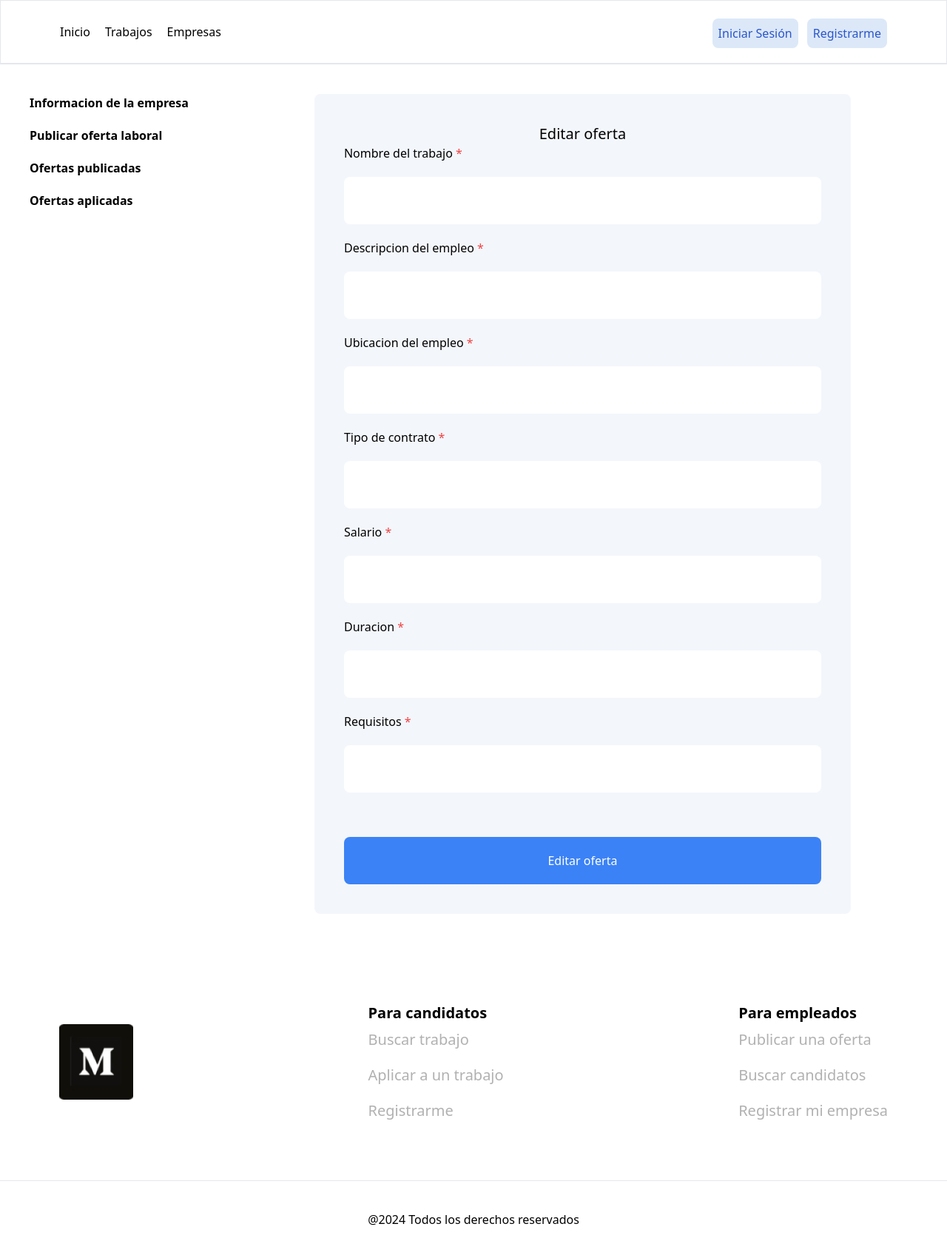
After one commit to Art3611/Bolsa-de-trabajo, a PHP site: the page made by bolsa-trabajo/views/perfilEmpresa/editarOferta.php in a window 1280 px wide. The commit adds this page. Shown: the whole page at 74% size. Run offline with PHP 8.4, Linux system fonts and the light colour scheme; the template is opened without the code that fills it, so the values that code supplies are empty; some libraries are stand-ins or nearby versions.

Commit message:
funcionalidad de editar oferta publicada

```diff
--- /dev/null
+++ b/bolsa-trabajo/views/perfilEmpresa/editarOferta.php
@@ -0,0 +1,43 @@
+<?php require 'views/partials/header.php'; ?>
+
+<main class='flex flex-col md:flex-row'
+
+<?php require 'views/partials/sideBarEmpresa.php';?>
+
+<section class='mx-auto flex flex-col md:flex-row gap-10 p-10'>
+
+<div class='bg-[#F3F6FB] md:w-[725px] p-10 rounded-lg'>
+ <h1 class='text-xl text-center'>Editar oferta</h1>
+
+ <form action="<?= constant('URL') . 'perfilEmpresa/actualizarOferta/'. $this->oferta->id ?>" method="POST" class='flex flex-col gap-3 md:gap-5'>
+    <label for="nombre_trabajo">Nombre del trabajo <span class='text-red-500' >*</span></label>
+    <input type="text" name='nombre_trabajo' class=' h-10 md:h-16 rounded-lg' minlength="10"  maxlength="255" required value="<?= $this->oferta->nombre_trabajo ?>">
+
+    <label for="descripcion">Descripcion del empleo <span class='text-red-500'>*</span></label>
+    <input type="text" name='descripcion' class=' h-10 md:h-16 rounded-lg' maxlength="560" minlength="20" required value="<?= $this->oferta->descripcion ?>" >
+
+    <label for="ubicacion">Ubicacion del empleo <span class='text-red-500'>*</span></label>
+    <input type="text" name='ubicacion' class=' h-10 md:h-16 rounded-lg' minlength="5"  maxlength="255" required value="<?= $this->oferta->ubicacion ?>">
+
+    <label for="contrato">Tipo de contrato <span class='text-red-500'>*</span></label>
+    <input type="text" name='contrato' class=' h-10 md:h-16 rounded-lg' minlength="5"  maxlength="255" required  value="<?= $this->oferta->contrato ?>">
+
+    <label for="salario">Salario <span class='text-red-500'>*</span></label>
+    <input type="text" name='salario' class=' h-10 md:h-16 rounded-lg' minlength="5"  maxlength="255" required  value="<?= $this->oferta->salario ?>">
+
+    <label for="duracion">Duracion <span class='text-red-500'>*</span></label>
+    <input type="text" name='duracion' class=' h-10 md:h-16 rounded-lg' minlength="5"  maxlength="255" required  value="<?= $this->oferta->duracion ?>">
+
+    <label for="requisitos">Requisitos <span class='text-red-500'>*</span></label>
+    <textarea name="requisitos" class="h-10 md:h-16 rounded-lg resize-none" minlength="15" maxlength="255" required><?= $this->oferta->requisitos ?></textarea>
+
+    <button class='p-5 rounded-lg text-white bg-blue-500 mt-10'>Editar oferta</button>
+
+      </form>
+    </div>
+
+</section>
+
+</main>
+
+<?php require 'views/partials/footer.php'?>
```
Also changed, not shown: bolsa-trabajo/controllers/perfilEmpresa.php (+62 -3 lines), bolsa-trabajo/models/Empresa.php (+31 -1 lines), bolsa-trabajo/views/perfilEmpresa/ofertasPublicadas.php (+3 -6 lines).
